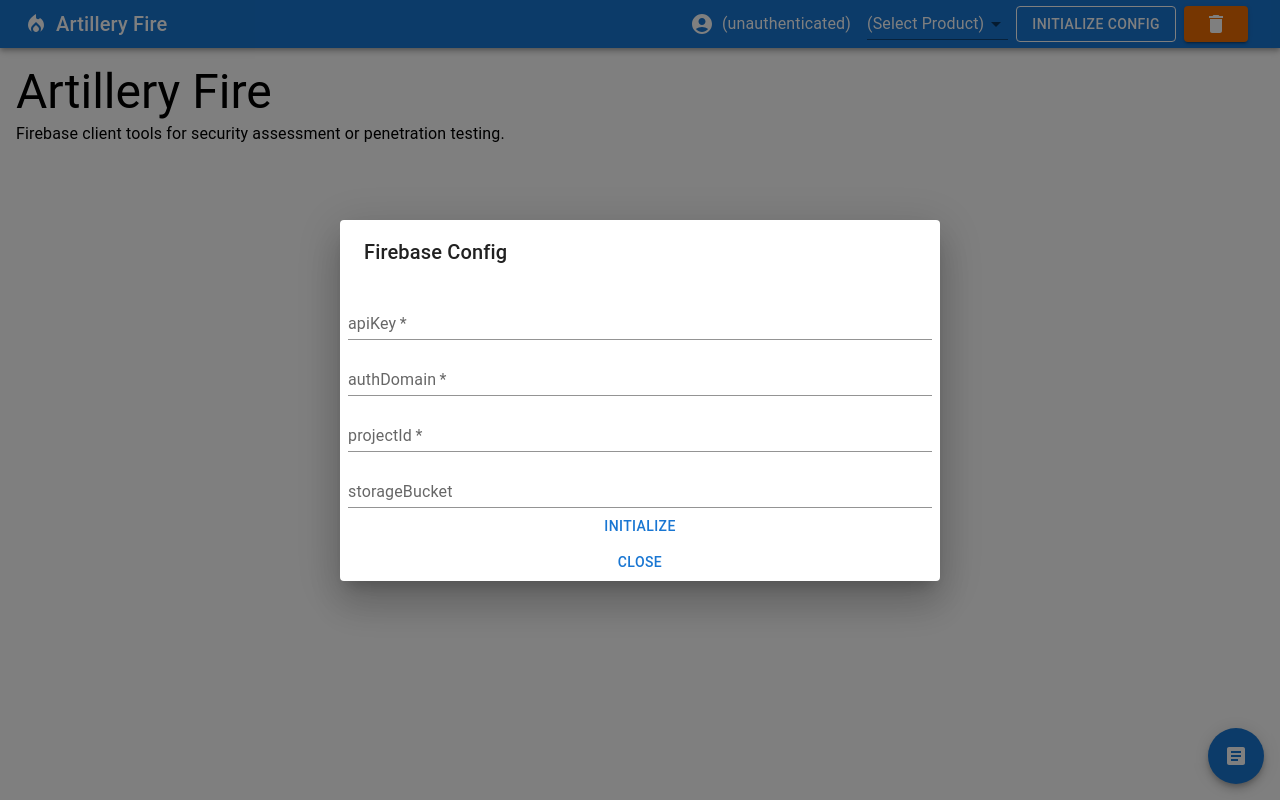
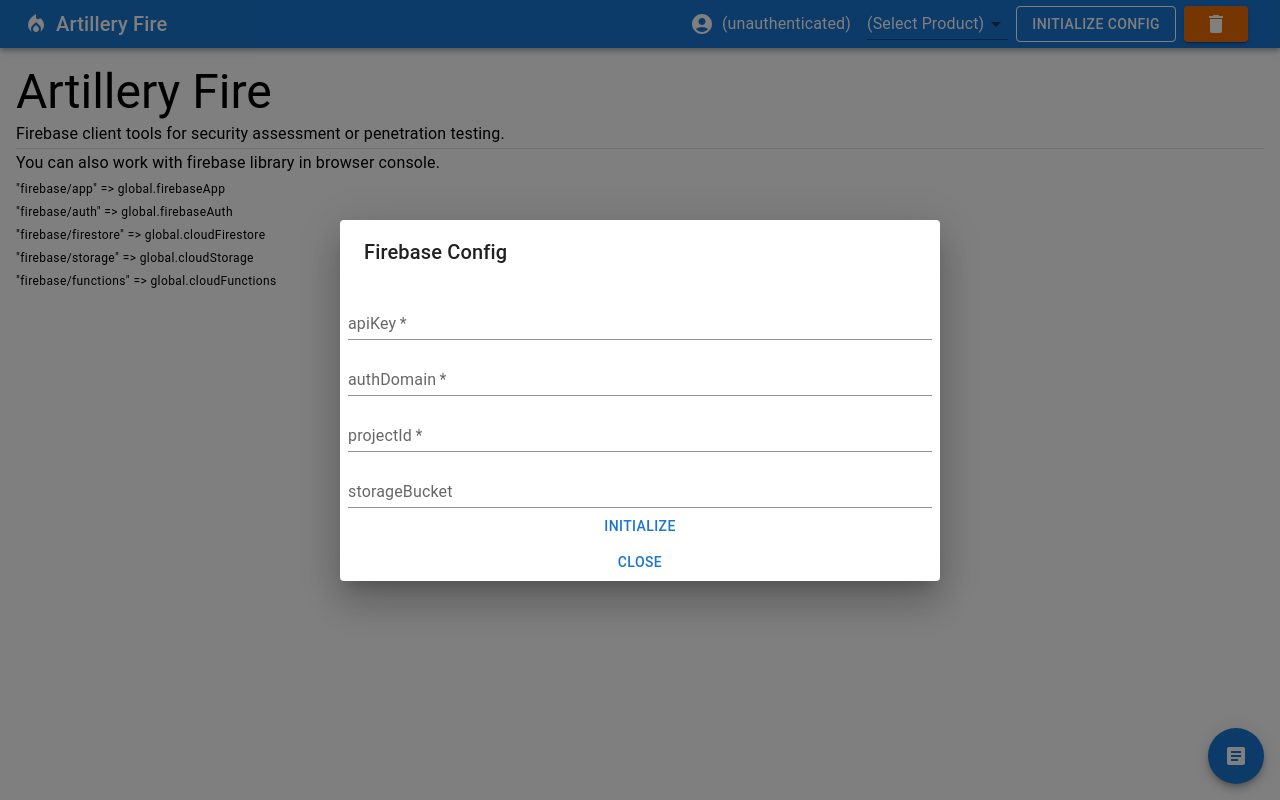
Before and after one commit to usk6666/ArtilleryFire, a React (Create React App) app: page / in a window 1280 px wide. Built offline with nearby package versions, Linux system fonts and the light colour scheme.

Commit message:
Changed to handle firebase libs in browser console

```diff
--- a/src/App.js
+++ b/src/App.js
@@ -10,6 +10,18 @@
 import LogUI from "./LogUI";
 import TopPage from "./TopPage";
 import { getLogs } from "./Utils";
+
+import * as firebaseApp from "firebase/app";
+import * as firebaseAuth from "firebase/auth";
+import * as cloudFirestore from "firebase/firestore";
+import * as cloudFunctions from "firebase/functions";
+import * as cloudStorage from "firebase/storage";
+
+global.firebaseApp = firebaseApp;
+global.firebaseAuth = firebaseAuth;
+global.cloudFirestore = cloudFirestore;
+global.cloudStorage = cloudStorage;
+global.cloudFunctions = cloudFunctions;
 
 function App() {
 
--- a/src/TopPage.js
+++ b/src/TopPage.js
@@ -1,10 +1,17 @@
-import { Typography } from "@mui/material";
+import { Divider, Typography } from "@mui/material";
 
 function TopPage() {
   return (
     <div>
       <Typography variant="h3">Artillery Fire</Typography>
       <Typography variant="subtitle1">Firebase client tools for security assessment or penetration testing.</Typography>
+      <Divider />
+      <Typography variant="subtitle1">You can also work with firebase library in browser console.</Typography>
+      <Typography variant="caption">"firebase/app" =&gt; global.firebaseApp</Typography><br />
+      <Typography variant="caption">"firebase/auth" =&gt; global.firebaseAuth</Typography><br />
+      <Typography variant="caption">"firebase/firestore" =&gt; global.cloudFirestore</Typography><br />
+      <Typography variant="caption">"firebase/storage" =&gt; global.cloudStorage</Typography><br />
+      <Typography variant="caption">"firebase/functions" =&gt; global.cloudFunctions</Typography>
     </div>
   );
 }
```
